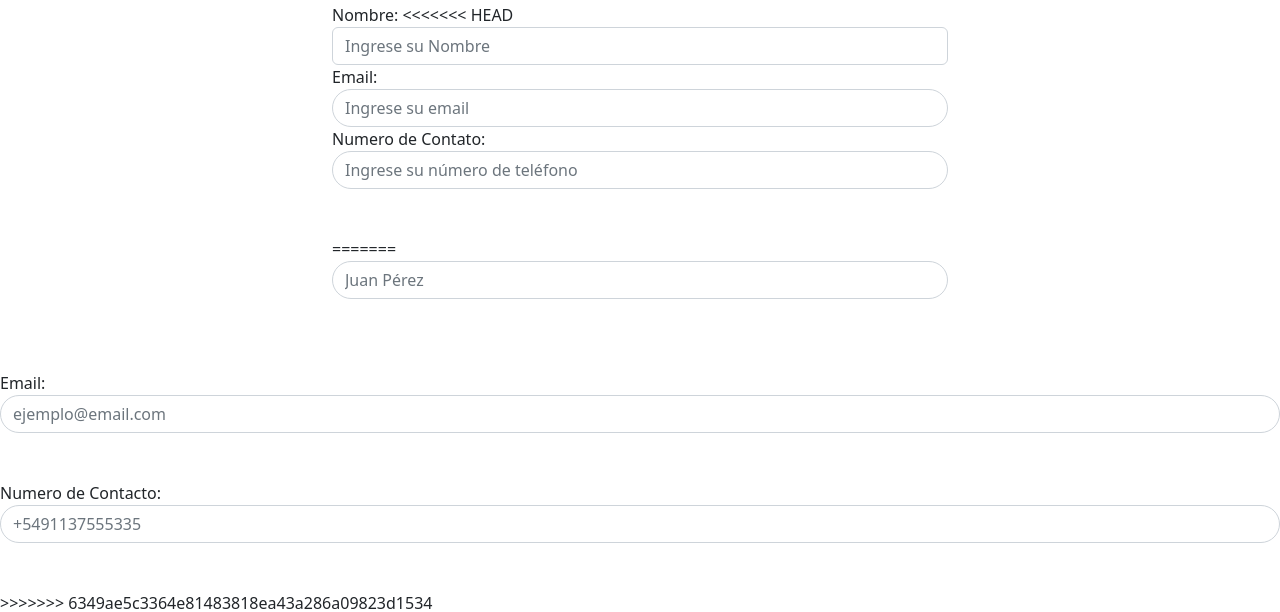
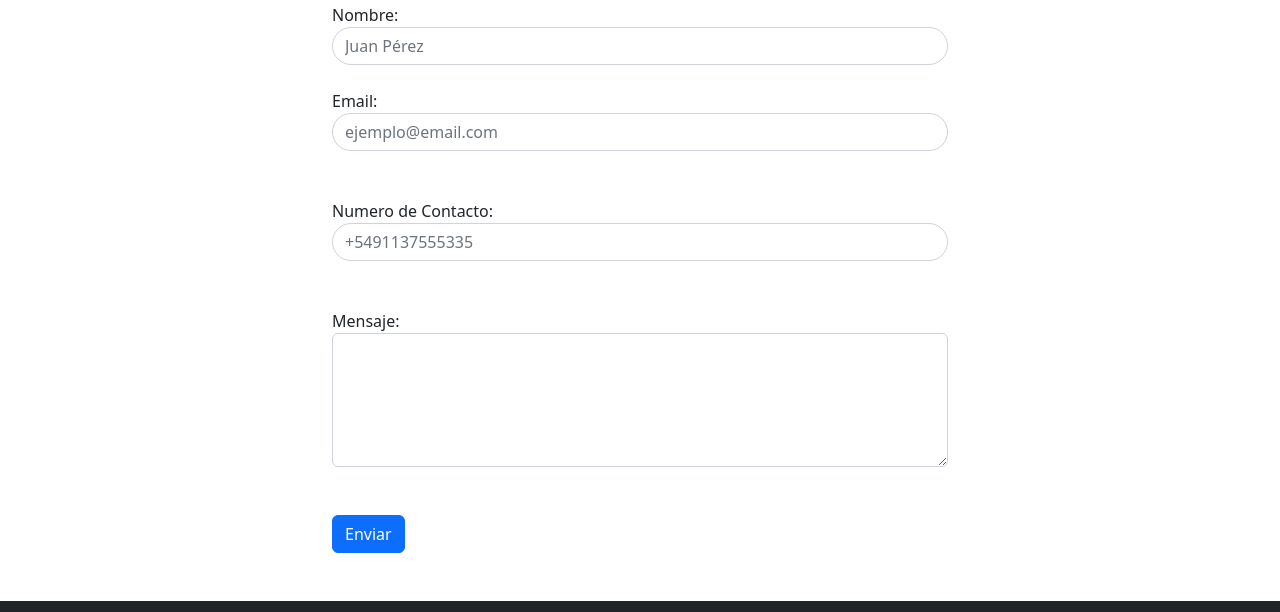
Before and after one commit to DamianFurios/TP_UTN, a plain HTML site: page contacto.html in a window 1280 px wide. Shown: the part 157-769 px from the top of the page. Drawn offline with nearby package versions, Linux system fonts and the light colour scheme.

```diff
--- a/contacto.html
+++ b/contacto.html
@@ -75,19 +75,6 @@
           <form id="form">
             <div class="form-group">
               <label for="nombre">Nombre:</label>
-<<<<<<< HEAD
-              <label for="" id="msjNombre" class="msjColor"></label>
-              <input type="text" class="form-control" id="nombre" name="nombre" placeholder="Ingrese su Nombre">
-            </div>
-            <div class="form-group">
-              <label for="email">Email:</label>
-              <input type="email" class="form-control" id="email" name="email" placeholder="Ingrese su email" >
-            </div>
-            <div class="form-group">
-                <label for="number">Numero de Contato:</label>
-                <input type="number" class="form-control" id="num" placeholder="Ingrese su número de teléfono" ><br><br>
-              </div>
-=======
               <input type="text" class="form-control" id="name" name="nombre" placeholder="Juan Pérez">
               <label for="" id="msjNombre" class="msjColor"></label>
             </div>
@@ -101,7 +88,6 @@
                 <input type="number" class="form-control" id="num" placeholder="+5491137555335" ><br>
                 <label for="" id="msjNum" class="msjColor"></label>
             </div>
->>>>>>> 6349ae5c3364e81483818ea43a286a09823d1534
             <div class="form-group">
               <label for="mensaje">Mensaje:</label>
               <textarea class="form-control" id="mensaje" name="mensaje" rows="5" ></textarea><br>
```
